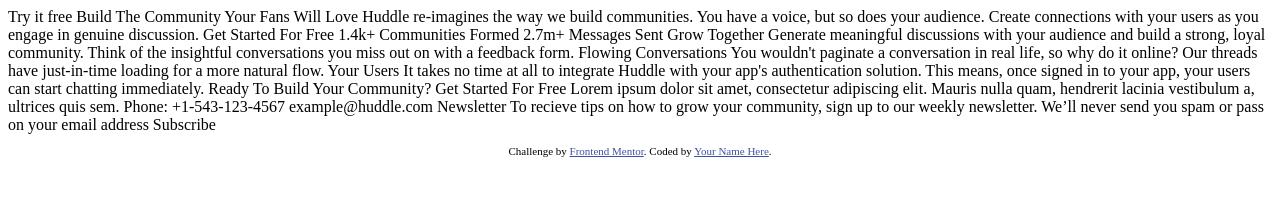
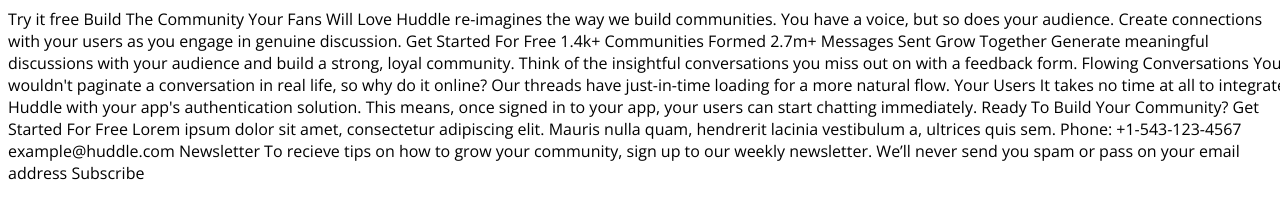
Before and after one commit to luisPolanco25/huddle-landing-page-with-curved-sections, a plain HTML site: page index.html in a window 1280 px wide. Drawn offline with nearby package versions, Linux system fonts and the light colour scheme.

Commit message:
Project's root defined

```diff
--- a/index.html
+++ b/index.html
@@ -2,17 +2,15 @@
 <html lang="en">
 <head>
   <meta charset="UTF-8">
-  <meta name="viewport" content="width=device-width, initial-scale=1.0"> <!-- displays site properly based on user's device -->
+  <meta name="viewport" content="width=device-width, initial-scale=1.0">
 
   <link rel="icon" type="image/png" sizes="32x32" href="./images/favicon-32x32.png">
+  <link rel="stylesheet" type="text/css" href="./styles.css" />
+  <link rel="stylesheet" href="https://cdnjs.cloudflare.com/ajax/libs/font-awesome/5.15.3/css/all.min.css" integrity="sha512-iBBXm8fW90+nuLcSKlbmrPcLa0OT92xO1BIsZ+ywDWZCvqsWgccV3gFoRBv0z+8dLJgyAHIhR35VZc2oM/gI1w==" crossorigin="anonymous" referrerpolicy="no-referrer" />
+  <link rel="preconnect" href="https://fonts.gstatic.com">
+  <link href="https://fonts.googleapis.com/css2?family=Open+Sans:wght@400;600;700&family=Poppins:wght@700&display=swap" rel="stylesheet">
+  <title>Luis Polanco | Huddle landing page with curved sections</title>
 
-  <title>Frontend Mentor | Huddle landing page with curved sections</title>
-
-  <!-- Feel free to remove these styles or customise in your own stylesheet 👍 -->
-  <style>
-    .attribution { font-size: 11px; text-align: center; }
-    .attribution a { color: hsl(228, 45%, 44%); }
-  </style>
 </head>
 <body>
   Try it free
@@ -57,11 +55,5 @@
 
   Subscribe
 
-  <footer>
-    <p class="attribution">
-      Challenge by <a href="https://www.frontendmentor.io?ref=challenge" target="_blank">Frontend Mentor</a>.
-      Coded by <a href="#">Your Name Here</a>.
-    </p>
-  </footer>
 </body>
 </html>
--- /dev/null
+++ b/styles.css
@@ -0,0 +1,24 @@
+:root {
+    --pink: hsl(322, 100%, 66%);
+    --light-pink: hsl(321, 100%, 78%);
+    --light-red: hsl(0, 100%, 63%);
+    --dark-cyan: hsl(192, 100%, 9%);
+    --pale-blue: hsl(207, 100%, 98%);
+
+    --open: 'Open Sans', sans-serif;
+    --poppins: 'Poppins', sans-serif;
+
+    --regular: 400;
+    --bold: 600;
+    --bolder: 700;
+}
+
+html {
+    font-size: 16px;
+    font-family: var(--open);
+}
+
+body {
+    width: 100%;
+    min-height: 100vh;
+}
```
Also changed, not shown: 2 other files.
